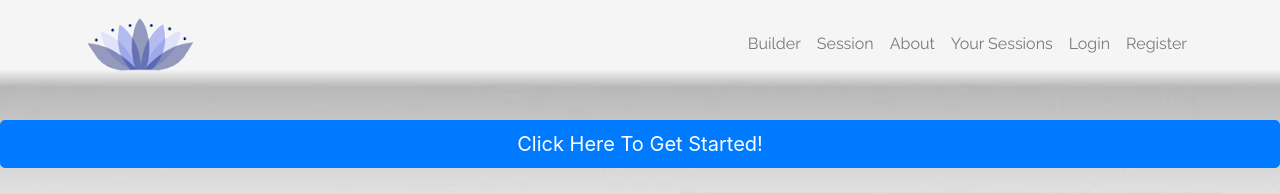
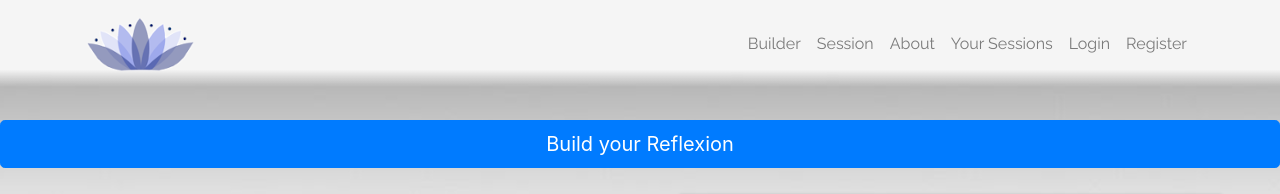
Before and after one commit to Luke-Berzins/Reflexion, a React (Create React App) app in the folder client/: page /builder in a window 1280 px wide. Shown: the top 194 px of the page. Built offline with nearby package versions, Linux system fonts and the light colour scheme; no server answers.

Commit message:
Builder styling

```diff
--- a/client/src/components/Builder.jsx
+++ b/client/src/components/Builder.jsx
@@ -57,7 +57,7 @@ export default function Builder(props) {
       <br></br>
       <br></br>
       <br></br>
-      <button className="btn btn-primary btn-lg btn-block" onClick={() => setState({...state, show: true})}>Click Here To Get Started!</button>
+      <button className="btn btn-primary btn-lg btn-block" onClick={() => setState({...state, show: true})}>Build your Reflexion</button>
     </div>
   )
 
```
